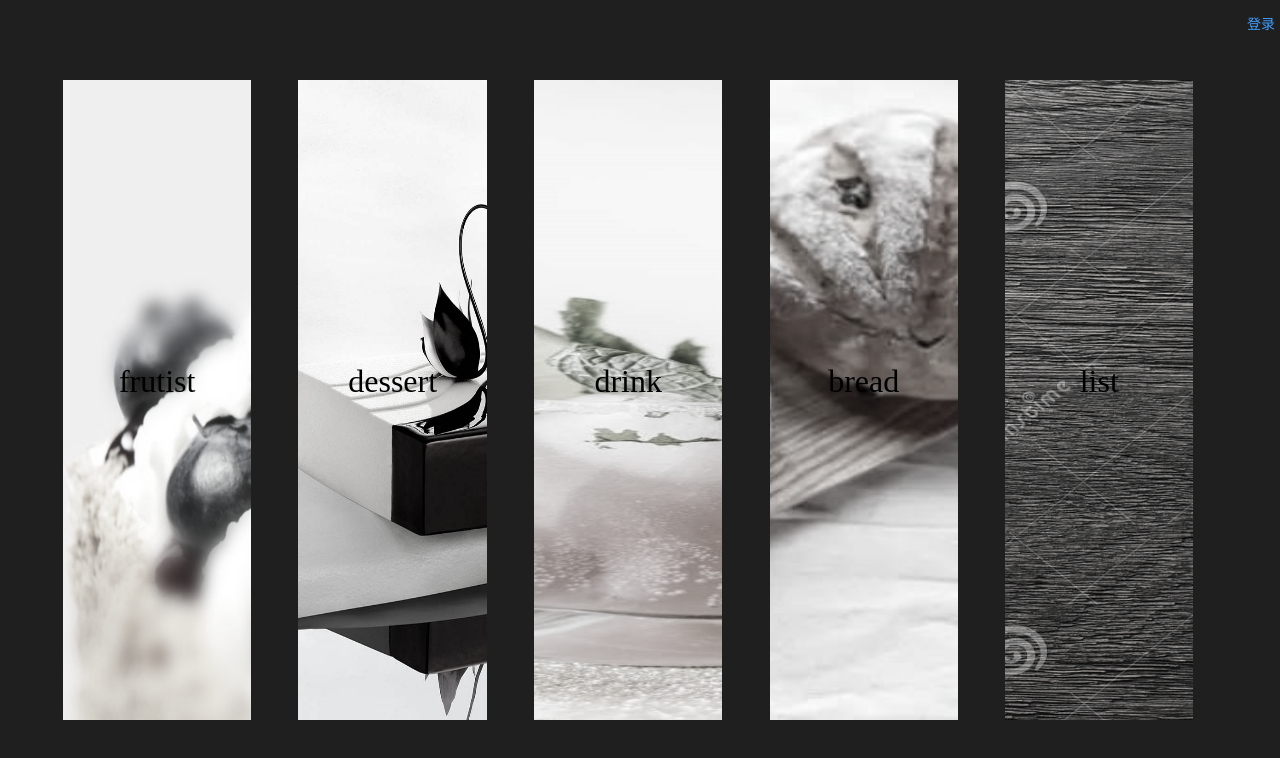
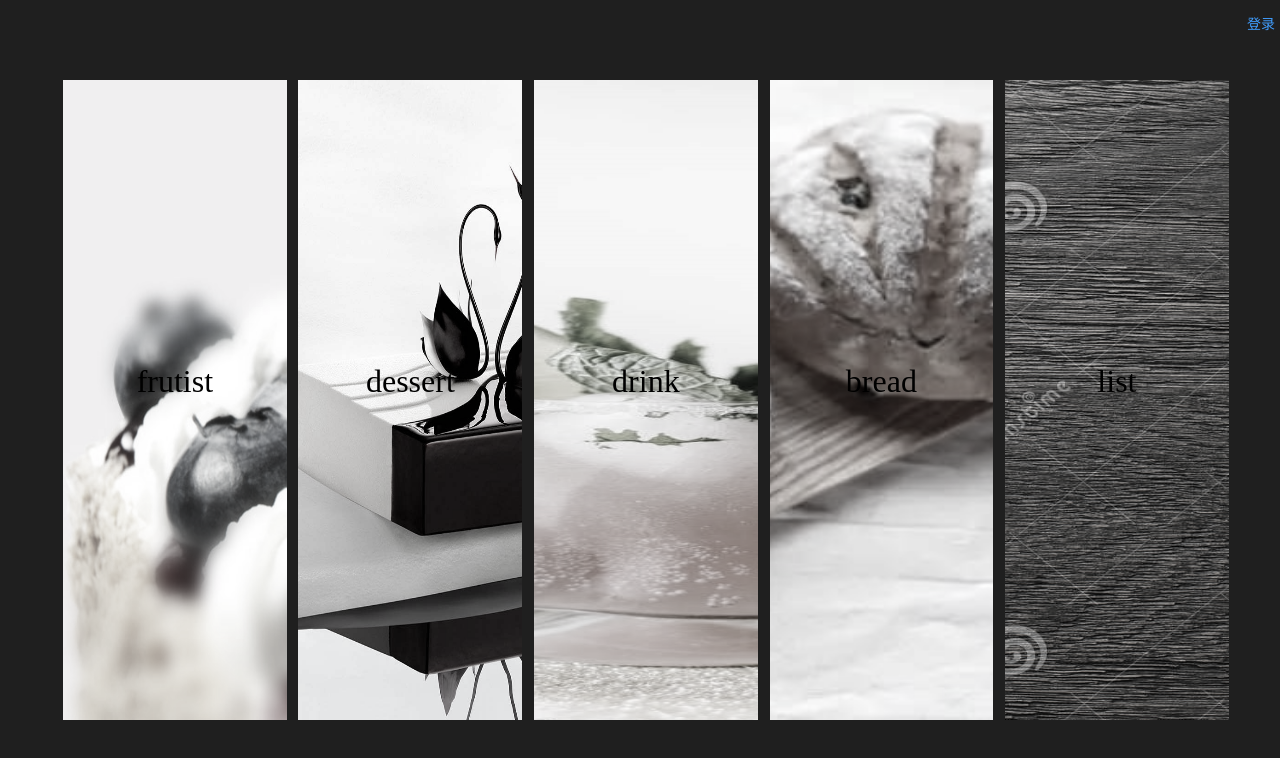
Before and after one commit to TjiseGroup/Tjise2, a Vue app in the folder front/: page / in a window 1280 px wide. Shown: the top 758 px of the page. Built offline with nearby package versions, Linux system fonts and the light colour scheme.

Commit message:
样式调整
li加宽

```diff
--- a/front/src/App.vue
+++ b/front/src/App.vue
@@ -127,7 +127,7 @@
   position: absolute;
   list-style: none;
   cursor: pointer;
-  width: 18%;
+  width: 21%;
   height: 100%;
   padding: 0 1%;
   box-sizing: border-box;
@@ -244,17 +244,17 @@
     width: 92vw;
   }
   to {
-    width: 18%;
+    width: 21%;
   }
 }
 @keyframes open {
   30% {
     left: 0;
-    width: 18%;
+    width: 21%;
   }
   40% {
     left: 0;
-    width: 18%;
+    width: 21%;
   }
   to {
     left: 0;
```
